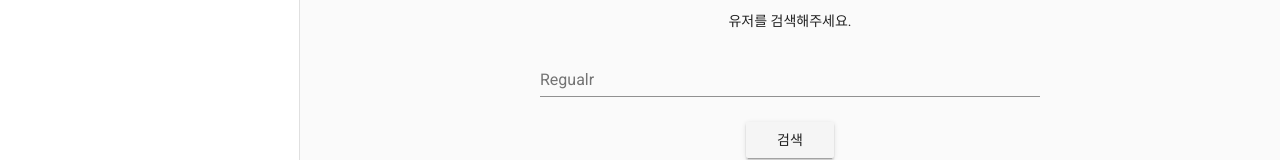
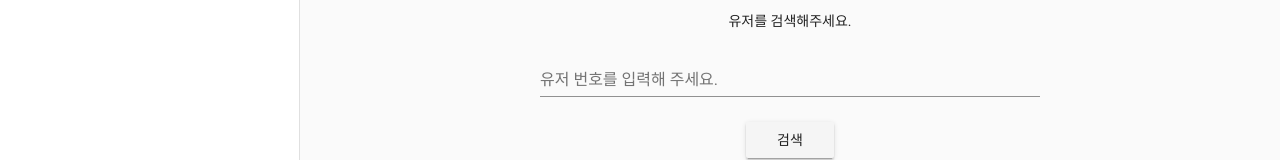
Before and after one commit to kyeongmin21/vue-router, a Vue app: page /users in a window 1280 px wide. Shown: the part 143-303 px from the top of the page. Built offline with nearby package versions, Linux system fonts and the light colour scheme.

Commit message:
검색 버튼 클릭하면 하위 경로로 이동되게 하기.
-path, name 방법

```diff
--- a/src/views/Users.vue
+++ b/src/views/Users.vue
@@ -7,26 +7,32 @@
         <p>유저를 검색해주세요.</p>
       </v-flex>
       <v-flex xs12>
-        <v-text-field label="Regualr"></v-text-field>
-        <v-btn>검색</v-btn>
+        <v-text-field v-model="userId"
+                      label="유저 번호를 입력해 주세요."></v-text-field>
+        <v-btn @click="$router.push({ name: 'users-detail', params: { id: userId } })">검색</v-btn>
       </v-flex>
       <v-flex xs12>
         <router-view></router-view>
       </v-flex>
     </v-layout>
 
-<!--    <p>유저번호 : {{ userId }}</p>
-    <p>이름 : {{ $route.params.name }}</p>
-    <p>그룹 : {{ $route.query.group }}</p>
-    <p>카테고리 : {{ $route.query.category }}</p>-->
+    <!--    <p>유저번호 : {{ userId }}</p>
+        <p>이름 : {{ $route.params.name }}</p>
+        <p>그룹 : {{ $route.query.group }}</p>
+        <p>카테고리 : {{ $route.query.category }}</p>-->
   </div>
 </template>
 
 <script>
 export default {
   name: "Users",
-  computed: {
-    userId () {
+  data() {
+    return {
+      userId: null
+    }
+  },
+/*  computed: {
+    userId() {
       return this.$route.params.userId
     }
   },
@@ -36,7 +42,7 @@ export default {
 
     // 해당하는 route만
     console.log('route', this.$route)
-  }
+  }*/
 }
 </script>
 
```
Also changed, not shown: 1 other file (tests, documents, lock files or other folders).
